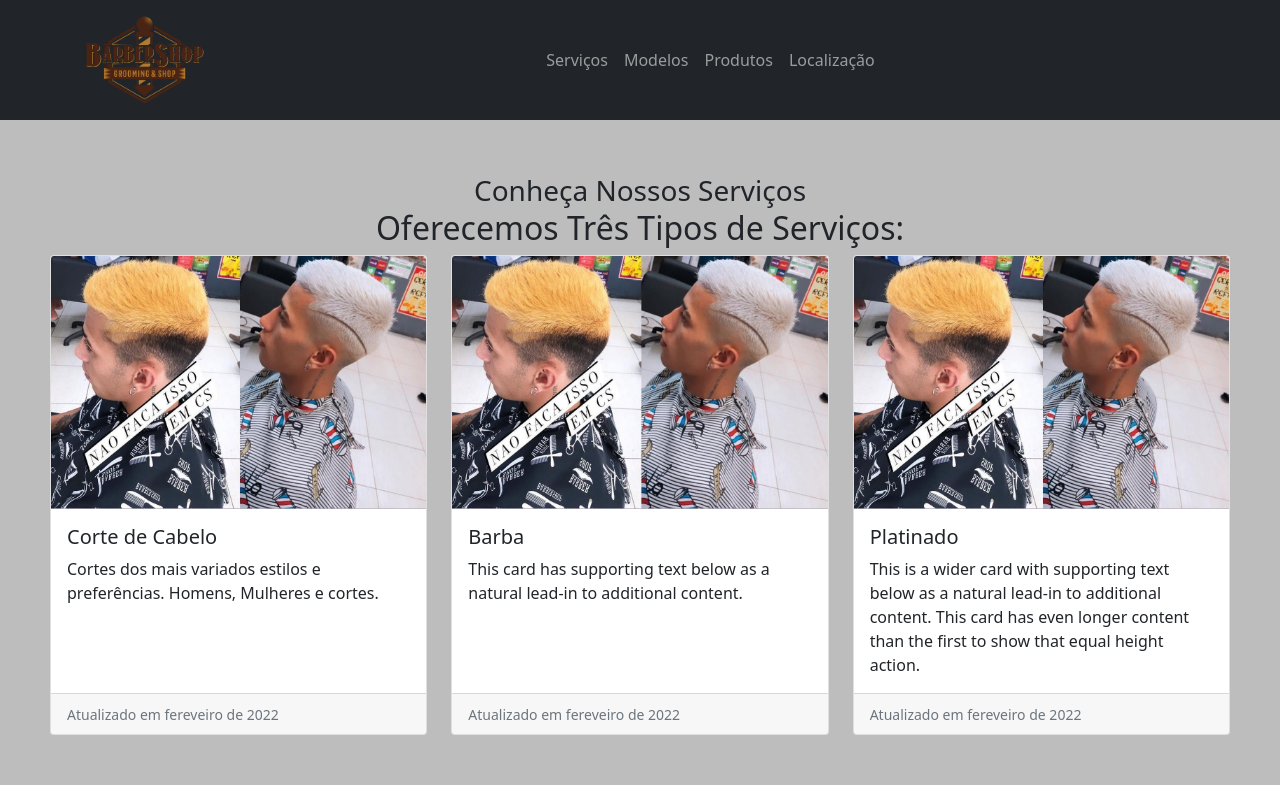
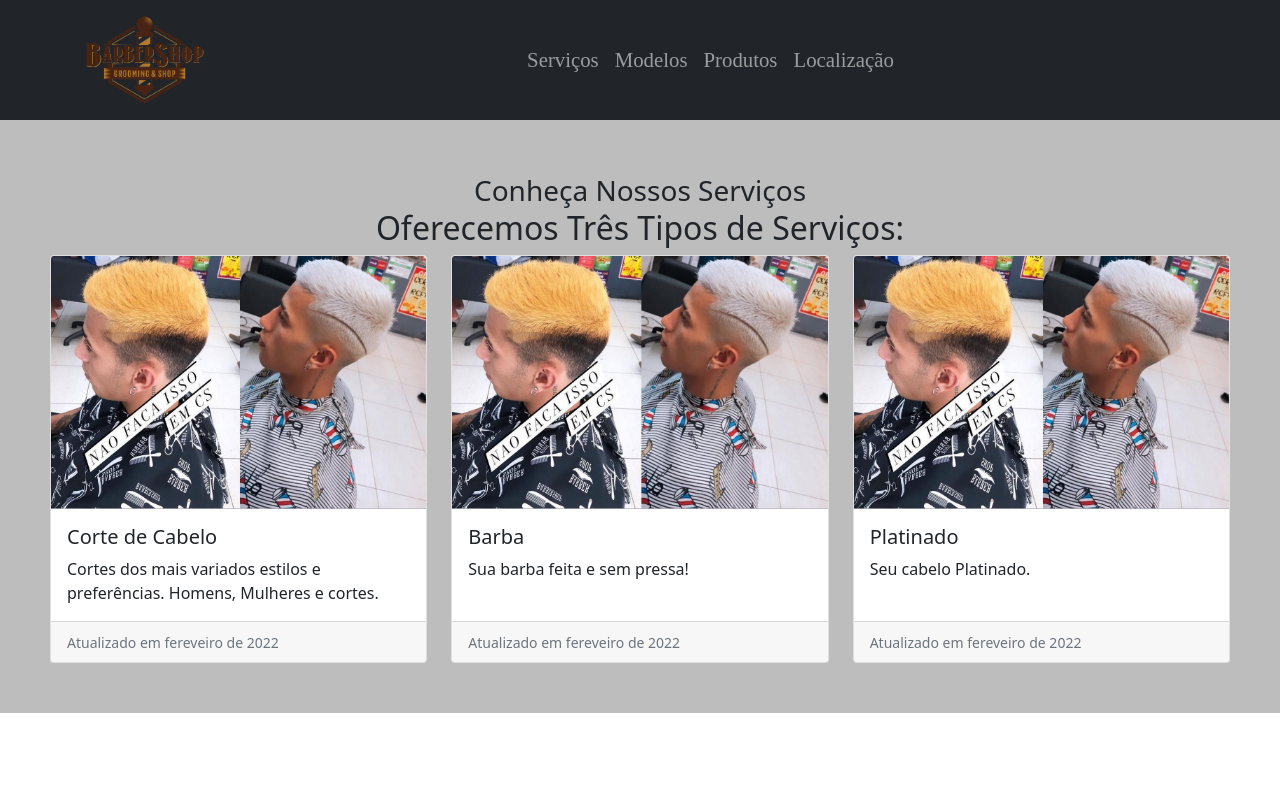
Before and after one commit to MatheusDario/lisboa-barbearia, a plain HTML site: page index.html in a window 1280 px wide. Drawn offline with nearby package versions, Linux system fonts and the light colour scheme.

Commit message:
modificacoes

```diff
--- a/assets/sytle.css
+++ b/assets/sytle.css
@@ -2,3 +2,8 @@ section div.container-fluid {
     background-color: rgb(189, 189, 189);
     padding: 50px;
 }
+
+.nav-item a {
+    font-size: 1.3em;
+    font-family: 'Times New Roman', Times, serif;
+}
--- a/index.html
+++ b/index.html
@@ -66,7 +66,7 @@
                         <img src="assets/img/corte4.jpeg" class="card-img-top" alt="...">
                         <div class="card-body">
                           <h5 class="card-title">Barba</h5>
-                          <p class="card-text">This card has supporting text below as a natural lead-in to additional content.</p>
+                          <p class="card-text">Sua barba feita e sem pressa!</p>
                         </div>
                         <div class="card-footer">
                             <small class="text-muted">Atualizado em fereveiro de 2022</small>
@@ -78,7 +78,7 @@
                         <img src="assets/img/corte4.jpeg" class="card-img-top" alt="...">
                         <div class="card-body">
                           <h5 class="card-title">Platinado</h5>
-                          <p class="card-text">This is a wider card with supporting text below as a natural lead-in to additional content. This card has even longer content than the first to show that equal height action.</p>
+                          <p class="card-text">Seu cabelo Platinado.</p>
                         </div>
                         <div class="card-footer">
                           <small class="text-muted">Atualizado em fereveiro de 2022</small>
```
